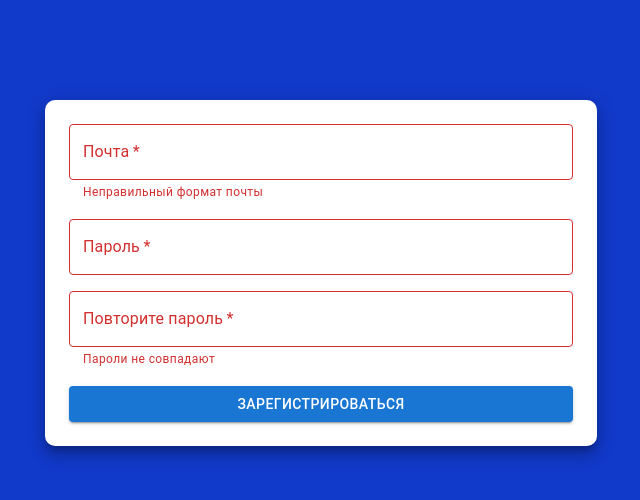
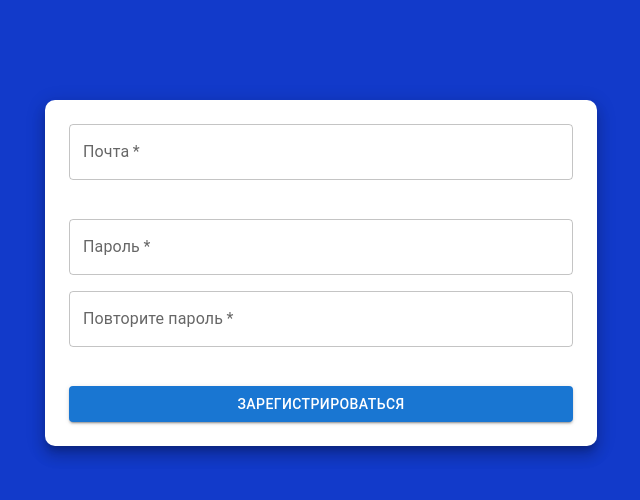
Before and after one commit to file-sharing-org/frontend, a React (Create React App) app: page /register in a window 1280 px wide. Shown: the top 500 px of the page, without its empty margins (319-959 px from the left). Built offline with nearby package versions, Linux system fonts and the light colour scheme.

Commit message:
Добавил валидацию паролей и почты в регистрации

```diff
--- a/src/components/filePage.js
+++ b/src/components/filePage.js
@@ -1,10 +1,11 @@
-import {Link} from "react-router-dom";
+import {Link, Navigate} from "react-router-dom";
 import React from "react";
 import "./filePage.css";
 
 function FilePage() {
 	return (
 		<div>
+		<Navigate to="/login" />
 		<Link to="/login">34343</Link>
 			Filepage
 		</div>
--- a/src/components/login/registerForm.js
+++ b/src/components/login/registerForm.js
@@ -1,16 +1,20 @@
 import React from "react";
-import {useState} from "react";
+import {useState, useEffect} from "react";
 import "./registerForm.css";
 import {TextField, Paper, FormControl, Button} from "@mui/material";
 import {Link} from "react-router-dom";
 
 
 function RegisterForm() {
+	const [email, setEmail] = useState('');
 	const [isValidEmail, setIsValidEmail] = useState(false);
+	const [isEmailDirty, setEmailDirty] = useState(false);
 	const [isPasswordEquals, setPasswordEquals] = useState(false);
+	const [isPasswordDity, setPasswordDirty] = useState(false);
 	const [password1, setPassword1] = useState('');
 	const [password2, setPassword2] = useState('');
 	const checkEmail=(event)=> {
+		setEmailDirty(true);
 		if(!/^[a-zA-Z0-9]+@[a-zA-Z0-9]+\.[A-Za-z]+$/.test(event.target.value)) {
 			// console.log("govno");
 			setIsValidEmail(false);
@@ -19,12 +23,22 @@ function RegisterForm() {
 		}
 	}
 
-	const checkPassword = (event)=>{
-		let password = event.target.value;
-		if(password==password1) {
+	const checkPassword = ()=>{
+		setPasswordDirty(true);
+		if(password2==password1) {
 			setPasswordEquals(true);
 		} else {
 			setPasswordEquals(false);
+		}
+	}
+
+	useEffect(()=>{
+		checkPassword();
+	}, [password1, password2]);
+
+	const onSubmit = ()=>{
+		if(isValidEmail && isPasswordEquals) {
+			//TODO
 		}
 	}
 
@@ -32,19 +46,19 @@ function RegisterForm() {
 	return (
 		<Paper elevation={10} sx={{padding: '1em', 'border-radius': '10px'}}>
 			<FormControl sx={{width: '100%', '& .MuiTextField-root': { m: 1}}}>
-				{isValidEmail ? <TextField label="Почта" required onBlur={checkEmail} helperText=" "/>
-							  : <TextField label="Почта" required onBlur={checkEmail} error helperText="Неправильный формат почты"/>}
-				{isPasswordEquals?
-					<TextField type="password" label="Пароль" onChange={(e)=>setPassword1(e.target.value)} value={password1} required />
+				{!isEmailDirty||isValidEmail ? <TextField label="Почта" required onBlur={checkEmail} onChange={(e)=>setEmail(e.target.value)} value={email} helperText=" "/>
+							  : <TextField label="Почта" required onBlur={checkEmail} onChange={(e)=>setEmail(e.target.value)} value={email} error helperText="Неправильный формат почты"/>}
+				{!isPasswordDity||isPasswordEquals?
+					<TextField type="password" label="Пароль" onChange={(e)=>{setPassword1(e.target.value);}} value={password1} required />
 				:
-					<TextField type="password" label="Пароль" onChange={(e)=>setPassword1(e.target.value)} value={password1} required error/>
+					<TextField type="password" label="Пароль" onChange={(e)=>{setPassword1(e.target.value);}} value={password1} required error/>
 				}
-				{isPasswordEquals?
-					<TextField type="password" label="Повторите пароль" helperText=" " onChange={checkPassword} required/>
+				{!isPasswordDity||isPasswordEquals?
+					<TextField type="password" label="Повторите пароль" helperText=" " onChange={(e)=>{setPassword2(e.target.value);}} value={password2} required/>
 				:
-					<TextField type="password" label="Повторите пароль" helperText="Пароли не совпадают" onChange={checkPassword} required error/>
+					<TextField type="password" label="Повторите пароль" helperText="Пароли не совпадают" onChange={(e)=>{setPassword2(e.target.value);}} value={password2} required error/>
 				}
-				<Button variant="contained" sx={{m: 1}}>Зарегистрироваться</Button>
+				<Button variant="contained" sx={{m: 1}} onClick={onSubmit}>Зарегистрироваться</Button>
 			</FormControl>
 		</Paper>
 		);
```
